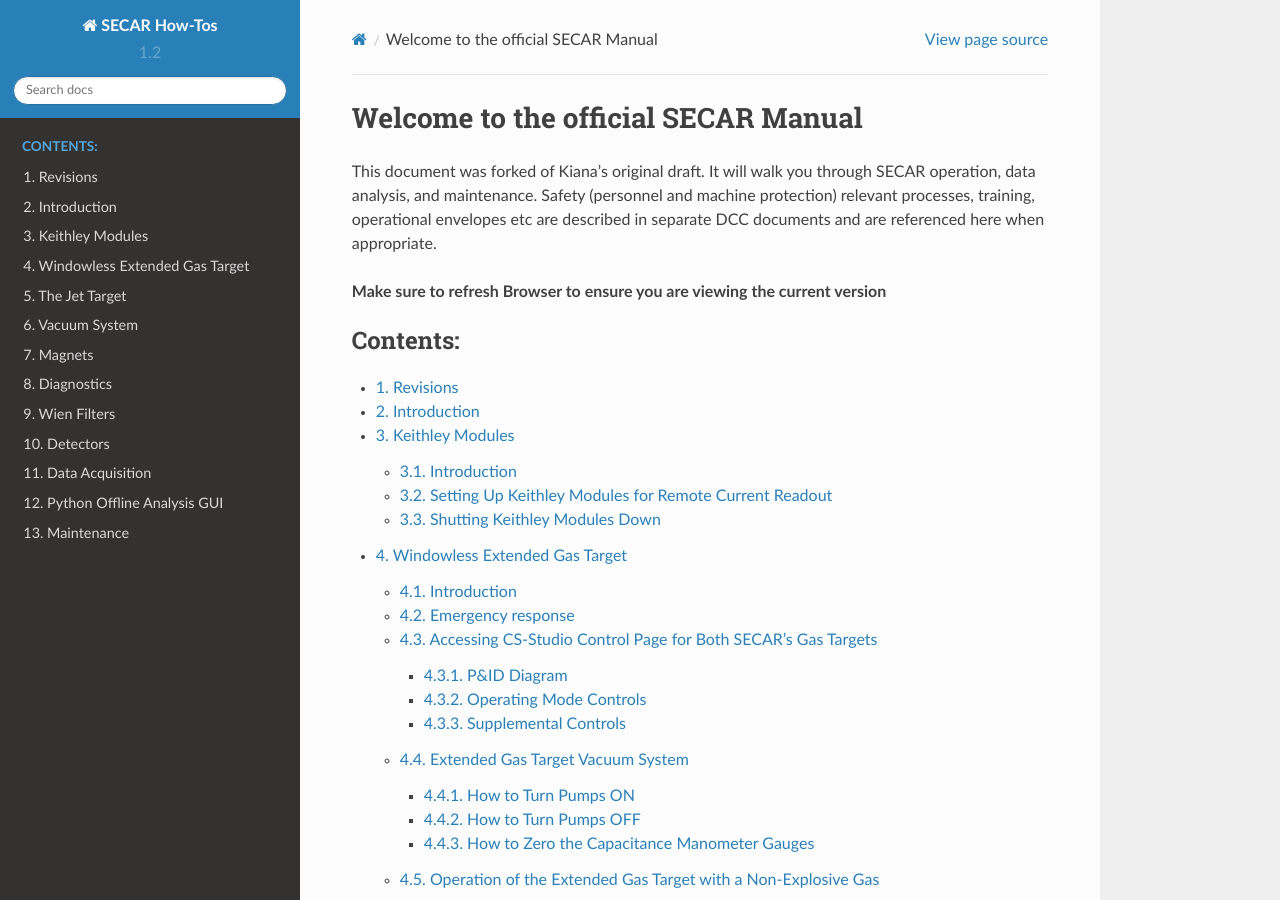
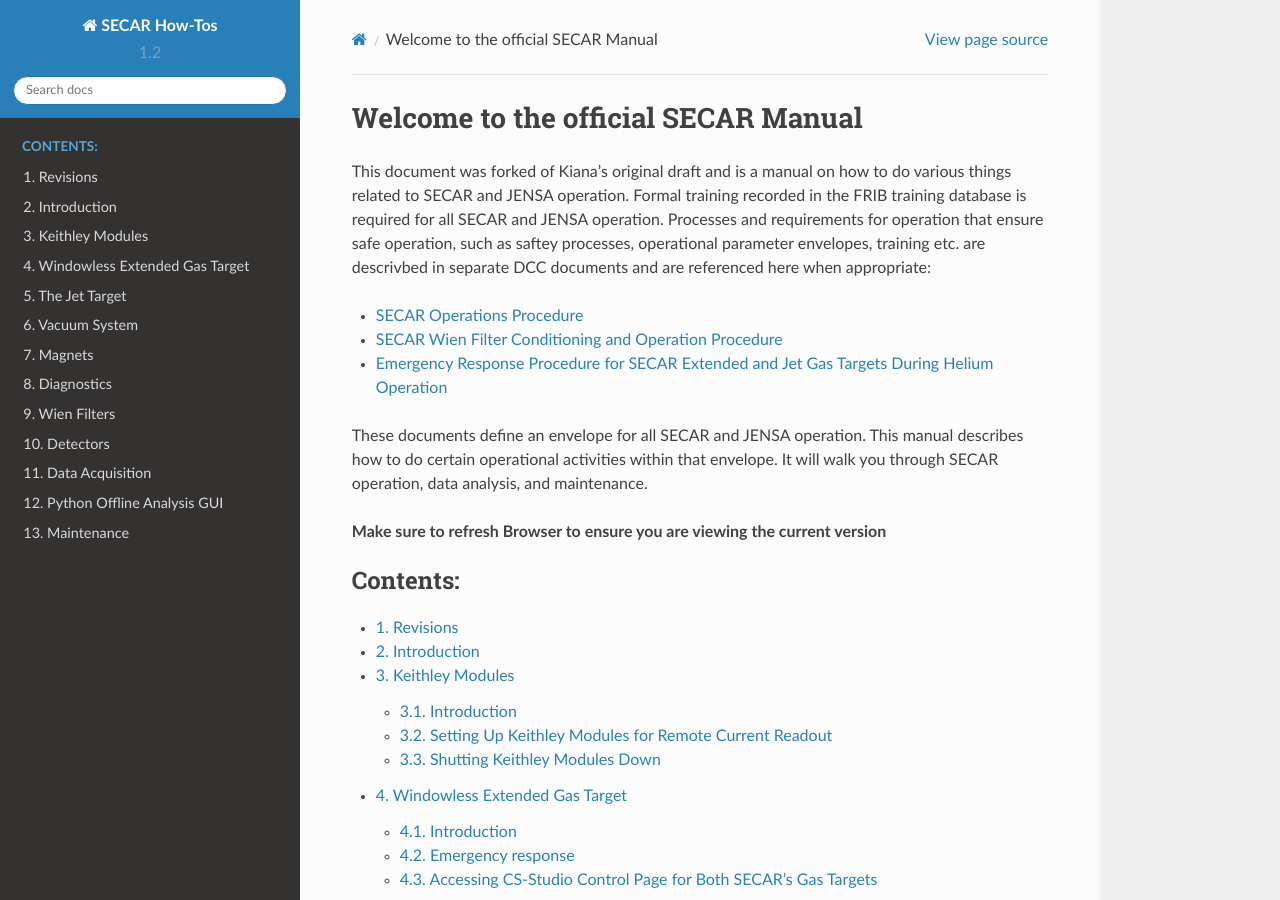
Before and after one commit to secar600/secar-documents, a Sphinx documentation site: the page built from source/index.rst, in a window 1280 px wide and 900 px high. Built offline with Sphinx 7.4.7 and the Read the Docs theme 2.0.0, drawn with Linux system fonts in a browser that asks for light colours.

Commit message:
Update index.rst

```diff
--- a/source/index.rst
+++ b/source/index.rst
@@ -3,7 +3,14 @@
 Welcome to the official SECAR Manual
 ===============================
 
-This document was forked of Kiana's original draft. It will walk you through SECAR operation, data analysis, and maintenance. Safety (personnel and machine protection) relevant processes, training, operational envelopes etc are described in separate DCC documents and are referenced here when appropriate.
+This document was forked of Kiana's original draft and is a manual on how to do various things related to SECAR and JENSA operation. Formal training recorded in the FRIB training database is required for all SECAR and JENSA operation. Processes and requirements for operation that ensure safe operation, such as saftey processes, operational parameter envelopes, training etc. are descrivbed in separate DCC documents and are referenced here when appropriate:
+
+- `SECAR Operations Procedure <https://portal.frib.msu.edu/sites/dcc/pages/dcclink.aspx?WBS=M41600&Sub=PR&SN=001200>`_
+- `SECAR Wien Filter Conditioning and Operation Procedure <https://portal.frib.msu.edu/sites/dcc/pages/dcclink.aspx?WBS=M41600&Sub=PR&SN=001005>`_
+- `Emergency Response Procedure for SECAR Extended and Jet Gas Targets During Helium Operation <https://portal.frib.msu.edu/sites/dcc/pages/dcclink.aspx?WBS=M41600&Sub=PR&SN=001537>`_
+
+These documents define an envelope for all SECAR and JENSA operation. This manual describes how to do certain operational activities within that envelope.
+It will walk you through SECAR operation, data analysis, and maintenance.
 
 **Make sure to refresh Browser to ensure you are viewing the current version**
 
```
